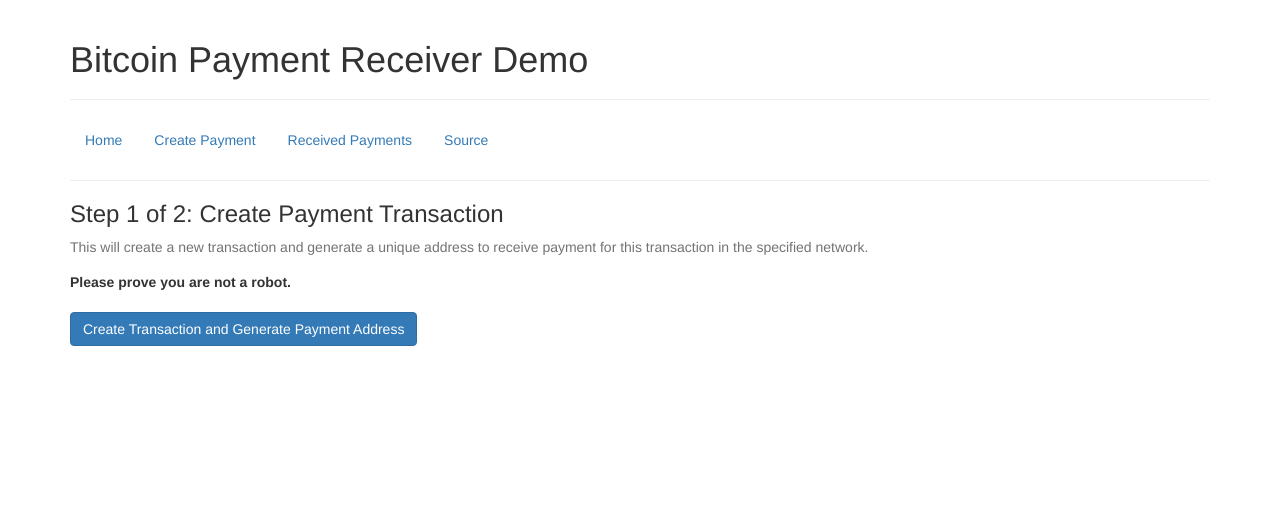
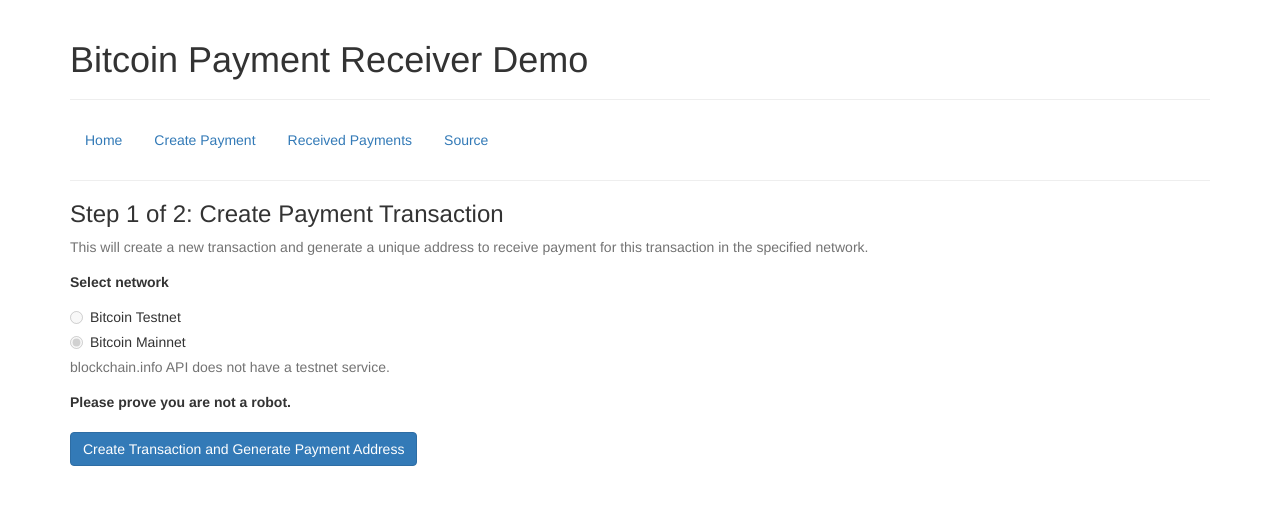
Before and after one commit to cwlau/bitcoin-payment-receiver--blockchain, a Django app: template template/payment.html in a window 1280 px wide. Shown: the top 505 px of the page. Run offline with Django 3.2, Linux system fonts and the light colour scheme; the template is opened without the code that fills it: most values are stand-ins (such as "Sample title", 1, 10 or a date in 2020); some libraries are stand-ins or nearby versions.

Commit message:
Model update for Transaction
Support marking as testnet/mainnet mode

```diff
--- a/main.py
+++ b/main.py
@@ -41,6 +41,9 @@
 
         # create a new transaction for this payment
         new_transaction = Transaction()
+        new_transaction.populate(
+            is_mainnet=True,
+        )
         new_transaction.put()
 
         # Generate new bitcoin address for this transaction
--- a/models.py
+++ b/models.py
@@ -7,4 +7,5 @@
     payment_time = ndb.DateTimeProperty()
     payment_address = ndb.StringProperty()
     tx_id = ndb.StringProperty()
+    is_mainnet = ndb.BooleanProperty(default=False)
     payment_complete = ndb.BooleanProperty(default=False)
--- a/template/payment.html
+++ b/template/payment.html
@@ -19,6 +19,29 @@
         This will create a new transaction and generate a unique address to receive payment for this transaction in the specified network.
       </span>
     </div>
+
+    <label>Select network</label>
+    <div class="radio">
+      <label>
+        <input type="radio" name="network" id="option_testnet" value="testnet" disabled />
+        Bitcoin Testnet
+      </label>
+    </div>
+    <div class="radio">
+      <label>
+        <input type="radio" name="network" id="option_mainnet" value="mainnet" checked disabled >
+        Bitcoin Mainnet
+      </label>
+
+      <span class="help-block">
+        blockchain.info API does not have a testnet service.
+      </span>
+    </div>
+
+
+    <div class="form-group">
+    </div>
+
     <label>Please prove you are not a robot.</label>
 
     <div class="g-recaptcha" data-sitekey="{{ recaptcha_sitekey }}"></div>
```
